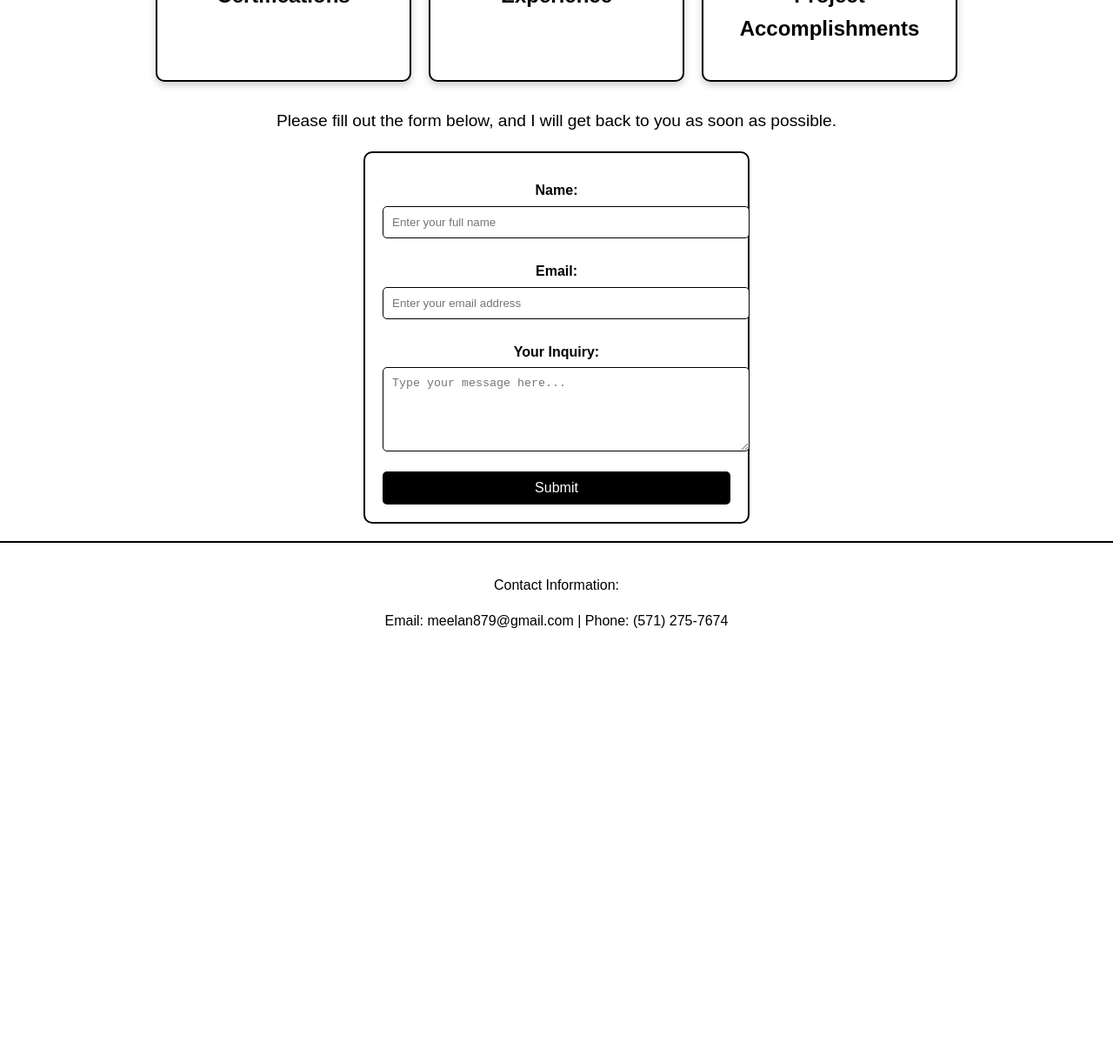
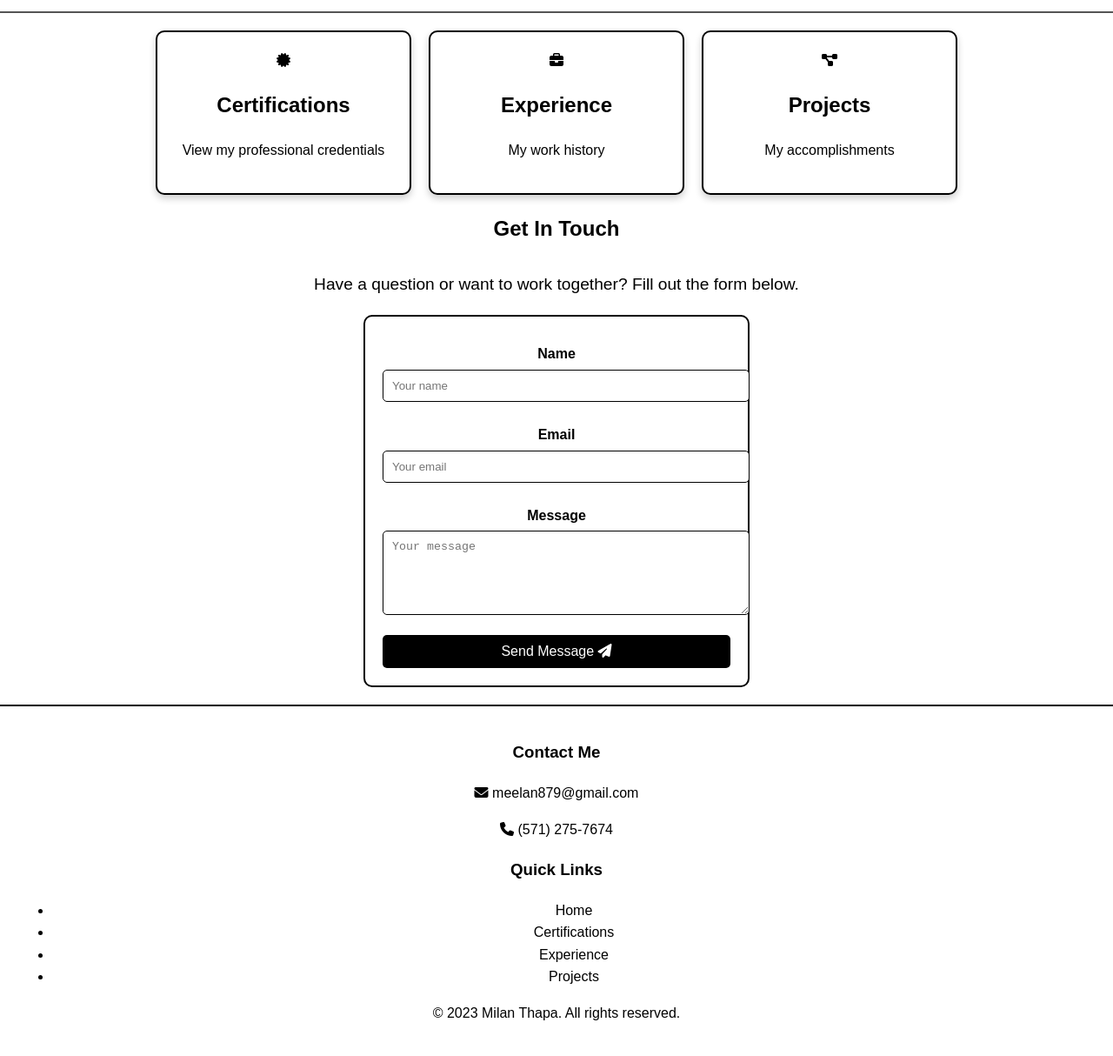
Before and after one commit to mt252287/mywebsite, a plain HTML site: page index.html in a window 1280 px wide. Shown: the part 499-1713 px from the top of the page at 87% size. Before the commit the page ends 1262 px from the top, so only its background shows below. Drawn offline with Linux system fonts and the light colour scheme.

Commit message:
Update index.html

```diff
--- a/index.html
+++ b/index.html
@@ -3,52 +3,93 @@
 <head>
   <meta charset="UTF-8">
   <meta name="viewport" content="width=device-width, initial-scale=1.0">
-  <title>Milan Thapa</title>
+  <title>Milan Thapa | IT Professional</title>
+  <link rel="stylesheet" href="https://cdnjs.cloudflare.com/ajax/libs/font-awesome/6.4.0/css/all.min.css">
   <link rel="stylesheet" href="milan.css">
+  <link href="https://fonts.googleapis.com/css2?family=Poppins:wght@300;400;500;600;700&display=swap" rel="stylesheet">
 </head>
 <body>
+  <div class="container">
+    <header class="hero">
+      <div class="intro-box">
+        <div class="profile-circle">
+          <img src="mypics.jfif" alt="Milan Thapa" class="profile-pic">
+        </div>
+        <h1>Milan Thapa</h1>
+        <p class="subtitle">IT Student & Aspiring Developer</p>
+        <p class="location"><i class="fas fa-map-marker-alt"></i> George Mason University</p>
 
-  <header>
-    <div class="intro-box">
-      <img src="mypics.jfif" alt="Milan Thapa" class="profile-pic">
-      <h1>Hi, I'm Milan Thapa</h1>
-      <p>George Mason University student majoring in IT.</p>
+        <div class="social-links">
+          <a href="#" aria-label="LinkedIn"><i class="fab fa-linkedin"></i></a>
+          <a href="#" aria-label="GitHub"><i class="fab fa-github"></i></a>
+          <a href="#" aria-label="Twitter"><i class="fab fa-twitter"></i></a>
+          <a href="mailto:meelan879@gmail.com" aria-label="Email"><i class="fas fa-envelope"></i></a>
+        </div>
       </div>
     </header>
 
     <section class="info-section">
       <div class="info-box" onclick="location.href='certifications.html'">
+        <i class="fas fa-certificate"></i>
         <h2>Certifications</h2>
+        <p>View my professional credentials</p>
       </div>
       <div class="info-box" onclick="location.href='experience.html'">
+        <i class="fas fa-briefcase"></i>
         <h2>Experience</h2>
+        <p>My work history</p>
       </div>
       <div class="info-box" onclick="location.href='projects.html'">
-      <h2>Project Accomplishments</h2>
+        <i class="fas fa-project-diagram"></i>
+        <h2>Projects</h2>
+        <p>My accomplishments</p>
       </div>
     </section>
 
-  <main>
-    <p class="form-intro">Please fill out the form below, and I will get back to you as soon as possible.</p>
+    <section class="contact-section">
+      <h2 class="section-title">Get In Touch</h2>
+      <p class="form-intro">Have a question or want to work together? Fill out the form below.</p>
 
-    <form action="/submit-form" method="POST">
-      <label for="name">Name:</label>
-      <input type="text" id="name" name="name" placeholder="Enter your full name" required>
+      <form action="/submit-form" method="POST" class="contact-form">
+        <div class="form-group">
+          <label for="name">Name</label>
+          <input type="text" id="name" name="name" placeholder="Your name" required>
+        </div>
+        <div class="form-group">
+          <label for="email">Email</label>
+          <input type="email" id="email" name="email" placeholder="Your email" required>
+        </div>
+        <div class="form-group">
+          <label for="message">Message</label>
+          <textarea id="message" name="message" rows="5" placeholder="Your message" required></textarea>
+        </div>
+        <button type="submit" class="submit-btn">Send Message <i class="fas fa-paper-plane"></i></button>
+      </form>
+    </section>
 
-      <label for="email">Email:</label>
-      <input type="email" id="email" name="email" placeholder="Enter your email address" required>
+    <footer class="main-footer">
+      <div class="footer-content">
+        <div class="contact-info">
+          <h3>Contact Me</h3>
+          <p><i class="fas fa-envelope"></i> <a href="mailto:meelan879@gmail.com">meelan879@gmail.com</a></p>
+          <p><i class="fas fa-phone"></i> <a href="tel:+15712757674">(571) 275-7674</a></p>
+        </div>
+        <div class="quick-links">
+          <h3>Quick Links</h3>
+          <ul>
+            <li><a href="index.html">Home</a></li>
+            <li><a href="certifications.html">Certifications</a></li>
+            <li><a href="experience.html">Experience</a></li>
+            <li><a href="projects.html">Projects</a></li>
+          </ul>
+        </div>
+      </div>
+      <div class="copyright">
+        <p>&copy; 2023 Milan Thapa. All rights reserved.</p>
+      </div>
+    </footer>
+  </div>
 
-      <label for="message">Your Inquiry:</label>
-      <textarea id="message" name="message" rows="5" placeholder="Type your message here..." required></textarea>
-
-      <button type="submit">Submit</button>
-    </form>
-  </main>
-
-  <footer>
-    <p>Contact Information:</p>
-    <p>Email: <a href="mailto:meelan879@gmail.com">meelan879@gmail.com</a> | Phone: <a href="tel:+15712757674">(571) 275-7674</a></p>
-  </footer>
-
+  <script src="milan.js"></script>
 </body>
 </html>
```
Lines whose indentation alone changed are shown as unchanged.
